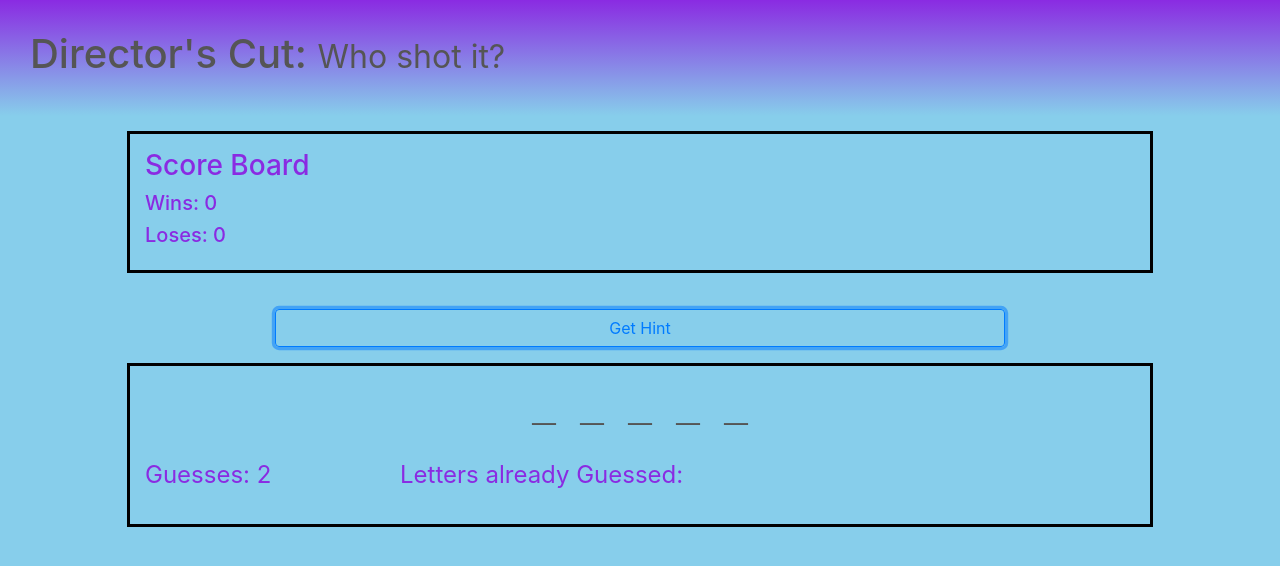
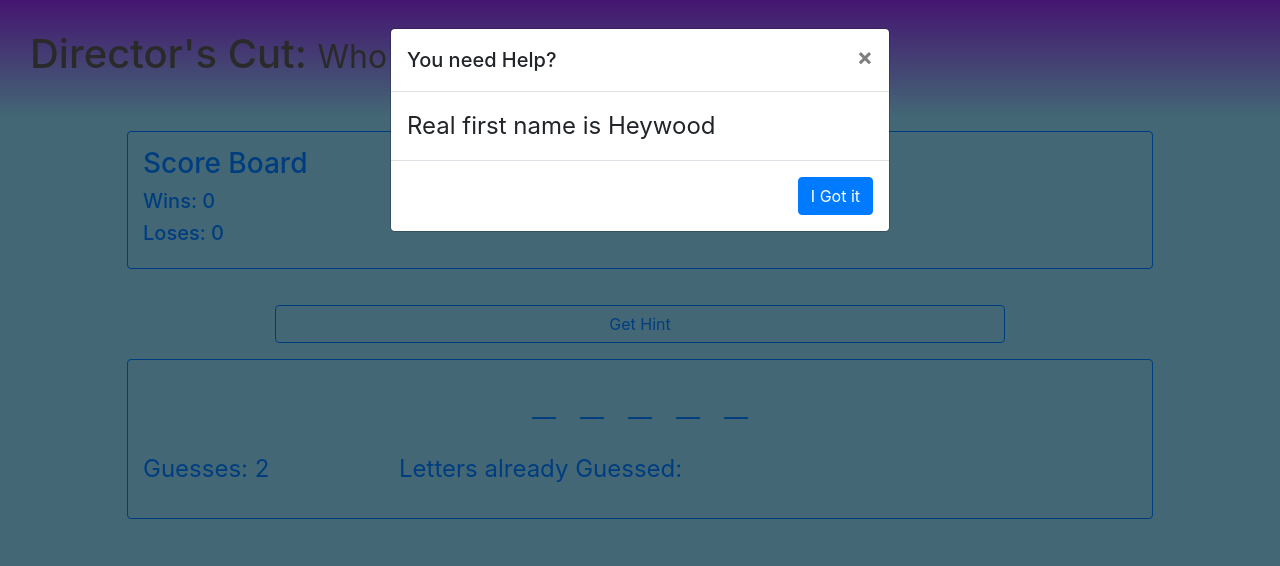
Before and after one commit to PlainOlFred/Word-Geuss-Game, a plain HTML site: page index.html in a window 1280 px wide. Both pictures are taken after a click on the button "Get Hint". Drawn offline with nearby package versions, Linux system fonts and the light colour scheme.

Commit message:
Fix/uxui (#3)
* changed border and text to bootstrap primary colors

* init hint modal

* add hints to directors

* added poster place holder to answer modal

* answer modal display when win/lose with placeholder image

```diff
--- a/assets/javascript/game.js
+++ b/assets/javascript/game.js
@@ -1,37 +1,47 @@
 document.addEventListener("DOMContentLoaded", function () {
   //Global and reference variables
-  let currentWord = document.getElementById("currentWord"),
+  const currentWord = document.getElementById("currentWord"),
     instructionText = document.getElementById("instructions-text"),
     remainingGuess = document.getElementById("remainingGuesses-text"),
     lettersUsedText = document.getElementById("lettersUsed"),
     winsText = document.getElementById("wins");
-  losesText = document.getElementById("loses");
+    losesText = document.getElementById("loses");
+    // modals
+    answerModalLabel = document.getElementById('answerModalLabel')
+    answerModalText = document.getElementById('answer-modal-text')
+    answerModalImage = document.getElementById('answer-modal-image');
 
   //Game object
   const game = {
     wordBank: {
       allen: {
-        hint: "Allen hint",
+        text: 'ALLEN',
+        hint: "Real first name is Heywood",
         poster: "https://via.placeholder.com/150x200",
       },
       cameron: {
-        hint: "cameron hint",
+        text: 'CAMERON',
+        hint: "Deep Sea Diver",
         poster: "https://via.placeholder.com/150x200",
       },
       hitchcock: {
-        hint: "hitchcock hint",
+        text: 'HITCHCOCK',
+        hint: "Black and White Horror",
         poster: "https://via.placeholder.com/150x200",
       },
       scorese: {
-        hint: "scorese hint",
+        text: 'SCOESE',
+        hint: "Embraces Italian-American Heritage",
         poster: "https://via.placeholder.com/150x200",
       },
       spielberg: {
-        hint: "spielberg hint",
+        text: 'SPIELBERG',
+        hint: "duunnn dunnn... duuuunnnn duun... duuunnnnnnnn dun ",
         poster: "https://via.placeholder.com/150x200",
       },
       tarantino: {
-        hint: "tarantino hint",
+        text: 'TARANTINO',
+        hint: "90's non-linear director",
         poster: "https://via.placeholder.com/150x200",
       },
     },
@@ -40,7 +50,7 @@ document.addEventListener("DOMContentLoaded", function () {
     loses: 0,
     startingGuesses: 0,
     remainingGuesses: 0,
-    currentWordText: null,
+    currentWord: null,
     currentWordLetters: [],
     currentWordLettersGuessed: [],
     currentWordLettersUsed: [],
@@ -49,16 +59,18 @@ document.addEventListener("DOMContentLoaded", function () {
     setUp: function () {
       const myWords = Object.keys(this.wordBank);
 
-      this.currentWordText =
+      this.currentWord =
         myWords[Math.floor(Math.random() * myWords.length)];
 
-      this.currentWordLetters = this.currentWordText.split("");
+      this.currentWordLetters = this.currentWord.split("");
 
       this.renderGameLetters();
 
       this.startingGuesses = this.currentWordLetters.length - 3;
       this.remainingGuesses = this.startingGuesses;
       remainingGuess.textContent = this.remainingGuesses;
+
+      document.getElementById('hint-modal-text').textContent = this.wordBank[this.currentWord].hint
     },
 
     // Game update after letter guess
@@ -66,7 +78,10 @@ document.addEventListener("DOMContentLoaded", function () {
       if (this.remainingGuesses === 1) {
         // show answer
         this.loses++;
-        losesText.innerHTML = this.loses;
+        losesText.textContent = this.loses;
+        answerModalLabel.textContent = 'You Lose';
+        answerModalText.textContent = `Correct Answer: ${this.wordBank[this.currentWord].text}`;
+        $('#answerModal').modal();
         this.restart();
       } else {
         // incorrect guess
@@ -90,8 +105,8 @@ document.addEventListener("DOMContentLoaded", function () {
         this.currentWordLettersUsed.push(guess);
 
         this.remainingGuesses--;
-        remainingGuess.innerHTML = this.remainingGuesses;
-        lettersUsedText.innerHTML = this.currentWordLettersUsed.join(", ");
+        remainingGuess.textContent = this.remainingGuesses;
+        lettersUsedText.textContent = this.currentWordLettersUsed.join(", ");
       }
     },
 
@@ -120,7 +135,7 @@ document.addEventListener("DOMContentLoaded", function () {
           gameLetters += "_ ";
         }
       }
-      currentWord.innerHTML = gameLetters;
+      currentWord.textContent = gameLetters;
     },
 
     checkWin: function () {
@@ -137,7 +152,12 @@ document.addEventListener("DOMContentLoaded", function () {
 
       if (didWin) {
         this.wins++;
-        winsText.innerHTML = this.wins;
+        answerModalLabel.textContent = 'You Win';
+        answerModalText.textContent = `Correct Answer: ${this.wordBank[this.currentWord].text}`
+        answerModalImage.setAttribute('src',this.wordBank[this.currentWord].poster )
+        $('#answerModal').modal();
+
+        winsText.textContent = this.wins;
         return didWin;
       }
 
--- a/index.html
+++ b/index.html
@@ -14,28 +14,30 @@
         <h1>Director's Cut:  <small>Who shot it?</small></h1>
     </header>
     <div class="container">
-        <div class=row>
-            <div class="col-xs-12" id="score-board">
-                <h3>Score Board</h3>
-                <h5>Wins: <span id="wins">0</span></h5>
-                <h5>Loses: <span id="loses">0</span></h5>
+        <div class="row">
+            <div class="col-xs-12 text-primary border border-primary rounded" id="score-board">
+                    <h3>Score Board</h3>
+                    <h5>Wins: <span id="wins">0</span></h5>
+                    <h5>Loses: <span id="loses">0</span></h5>
             </div>
         </div>
         <div class="row">
             <div class="col-xs-12 col-md-8 offset-md-2">
-                <button id="hint-button" class="btn btn-block btn-outline-primary my-3">Get Hint</button>
+                <button type="button" class="btn btn-block btn-outline-primary my-3" data-toggle="modal" data-target="#hintModal">Get Hint</button>
+                <!-- <button id="hint-button" class="btn btn-block btn-outline-primary my-3">Get Hint</button> -->
             </div>
                <!-- Hint Modal  -->
+
         </div>
         <div class="row">
-            <div class="col-xs-12" id="game-board">
+            <div class="col-xs-12 text-primary border border-primary rounded" id="game-board">
                 <div class="row">
                     <div class="col mb-3">
-                        <div id="currentWord"></div>
+                        <div id="currentWord" class="text-primary"></div>
                     </div>
                 </div>
                 <div class="row">
-                    <div class="col-xs-12 col-md-3">
+                    <div class="col-xs-12 col-md-3 ">
                         <p>Guesses: <span id="remainingGuesses-text"></span> </p>
                     </div>
                     <div class="col-xs-12 col-md-9">
@@ -46,12 +48,61 @@
         </div>
     </div>
 
+<!-- Answer Modal -->
+    <div class="modal fade" id="answerModal" tabindex="-1" role="dialog" aria-labelledby="answerModalLabel" aria-hidden="true">
+    <div class="modal-dialog" role="document">
+        <div class="modal-content">
+        <div class="modal-header">
+            <h5 class="modal-title" id="answerModalLabel"></h5>
+            <button type="button" class="close" data-dismiss="modal" aria-label="Close">
+            <span aria-hidden="true">&times;</span>
+            </button>
+        </div>
+        <div class="modal-body">
+            <div class="container-fulid">
+                <div class="row">
+                    <div class="col-xs-12 mx-auto mb-4  ">
+                        <div id="answer-modal-text"></div>
+                    </div>
+                </div>
+                <div class="row">
+                    <div class="col-xs-12 mx-auto">
+                        <img id="answer-modal-image" height="200px" width="150px"/>
+                    </div>
+                </div>
+            </div>
 
+        </div>
+        <div class="modal-footer">
+            <button type="button" class="btn btn-primary" data-dismiss="modal">Next Director</button>
+        </div>
+        </div>
+    </div>
+    </div>
 
+    <!-- Hint Modal -->
+    <div class="modal fade" id="hintModal" tabindex="-1" role="dialog" aria-labelledby="hintModalLabel" aria-hidden="true">
+    <div class="modal-dialog" role="document">
+        <div class="modal-content">
+        <div class="modal-header">
+            <h5 class="modal-title" id="hintModalLabel">You need Help?</h5>
+            <button type="button" class="close" data-dismiss="modal" aria-label="Close">
+            <span aria-hidden="true">&times;</span>
+            </button>
+        </div>
+        <div id="hint-modal-text" class="modal-body">
+            Hint Displays Here
+        </div>
+        <div class="modal-footer">
+            <button type="button" class="btn btn-primary" data-dismiss="modal">I Got it</button>
+        </div>
+        </div>
+    </div>
+    </div>
 
-
-
-
+    <script src="https://code.jquery.com/jquery-3.2.1.slim.min.js" integrity="sha384-KJ3o2DKtIkvYIK3UENzmM7KCkRr/rE9/Qpg6aAZGJwFDMVNA/GpGFF93hXpG5KkN" crossorigin="anonymous"></script>
+    <script src="https://cdnjs.cloudflare.com/ajax/libs/popper.js/1.12.9/umd/popper.min.js" integrity="sha384-ApNbgh9B+Y1QKtv3Rn7W3mgPxhU9K/ScQsAP7hUibX39j7fakFPskvXusvfa0b4Q" crossorigin="anonymous"></script>
+    <script src="https://maxcdn.bootstrapcdn.com/bootstrap/4.0.0/js/bootstrap.min.js" integrity="sha384-JZR6Spejh4U02d8jOt6vLEHfe/JQGiRRSQQxSfFWpi1MquVdAyjUar5+76PVCmYl" crossorigin="anonymous"></script>
     <script src="assets/javascript/game.js"></script>
 </body>
 </html>
```
